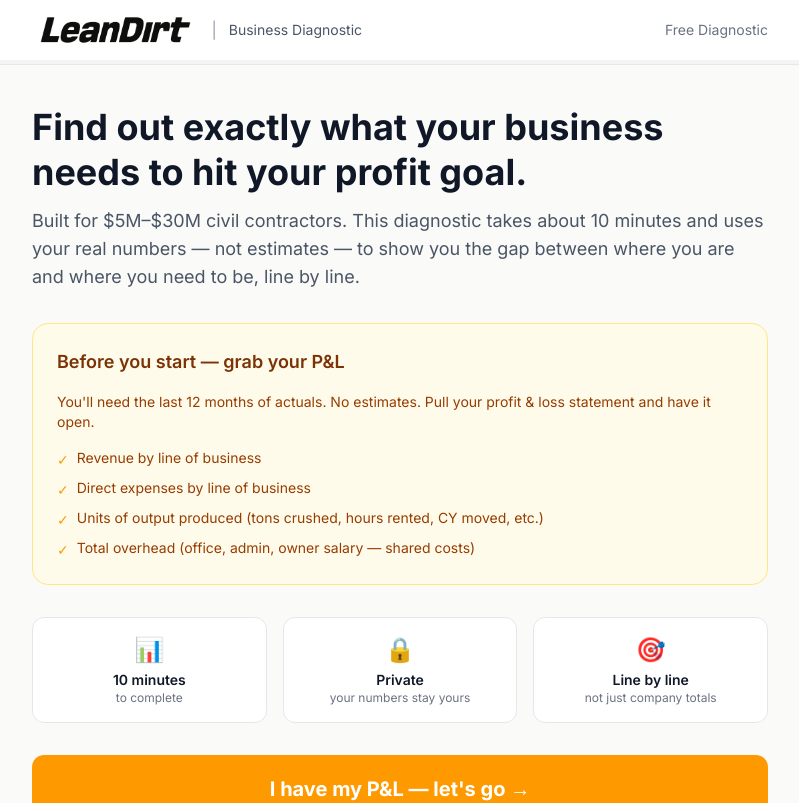
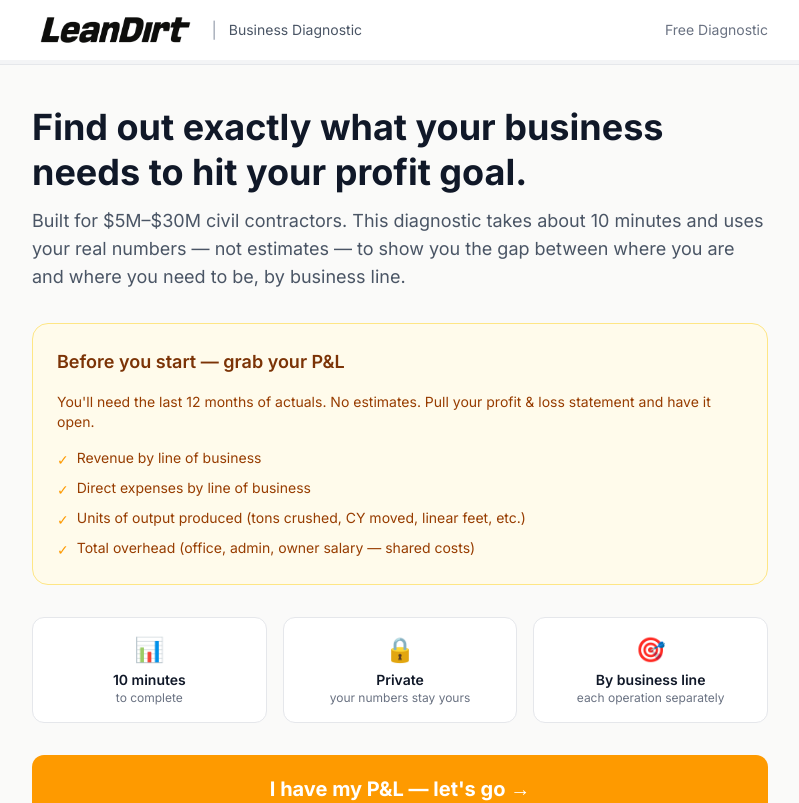
Before and after one commit to zdestes/lean-dirt-diagnostic, a Next.js app: page / in a window 1280 px wide. Shown: the top 803 px of the page, without its empty margins (240-1039 px from the left). Built offline with nearby package versions, Linux system fonts and the light colour scheme.

Commit message:
Fix copy: remove hours rented, clarify by business line

```diff
--- a/src/components/DiagnosticWizard.tsx
+++ b/src/components/DiagnosticWizard.tsx
@@ -184,7 +184,7 @@ export default function DiagnosticWizard() {
           <div className="space-y-8">
             <div>
               <h1 className="text-4xl font-bold text-gray-900 leading-tight">Find out exactly what your business needs to hit your profit goal.</h1>
-              <p className="text-gray-600 mt-3 text-lg">Built for $5M–$30M civil contractors. This diagnostic takes about 10 minutes and uses your real numbers — not estimates — to show you the gap between where you are and where you need to be, line by line.</p>
+              <p className="text-gray-600 mt-3 text-lg">Built for $5M–$30M civil contractors. This diagnostic takes about 10 minutes and uses your real numbers — not estimates — to show you the gap between where you are and where you need to be, by business line.</p>
             </div>
 
             <div className="bg-amber-50 border border-amber-200 rounded-2xl p-6 space-y-4">
@@ -194,7 +194,7 @@ export default function DiagnosticWizard() {
                 {[
                   'Revenue by line of business',
                   'Direct expenses by line of business',
-                  'Units of output produced (tons crushed, hours rented, CY moved, etc.)',
+                  'Units of output produced (tons crushed, CY moved, linear feet, etc.)',
                   'Total overhead (office, admin, owner salary — shared costs)',
                 ].map((item) => (
                   <div key={item} className="flex items-start gap-2 text-sm text-amber-800">
@@ -209,7 +209,7 @@ export default function DiagnosticWizard() {
               {[
                 { icon: '📊', label: '10 minutes', sub: 'to complete' },
                 { icon: '🔒', label: 'Private', sub: 'your numbers stay yours' },
-                { icon: '🎯', label: 'Line by line', sub: 'not just company totals' },
+                { icon: '🎯', label: 'By business line', sub: 'each operation separately' },
               ].map((item) => (
                 <div key={item.label} className="bg-white border border-gray-200 rounded-xl p-4 text-center">
                   <div className="text-2xl mb-1">{item.icon}</div>
```
